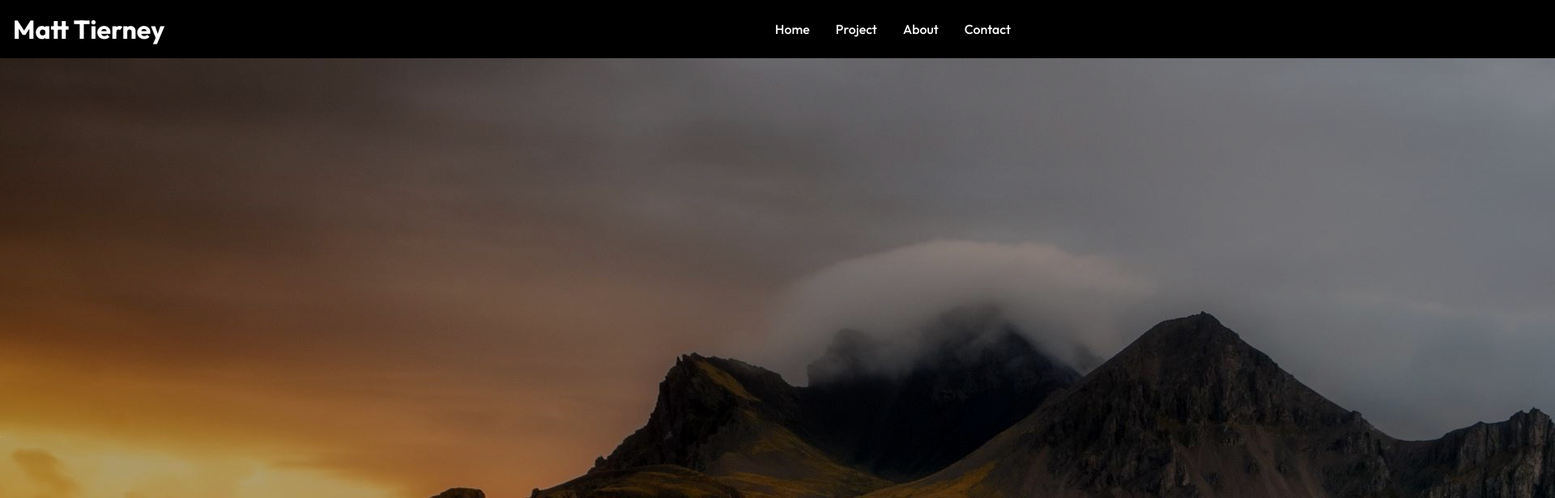
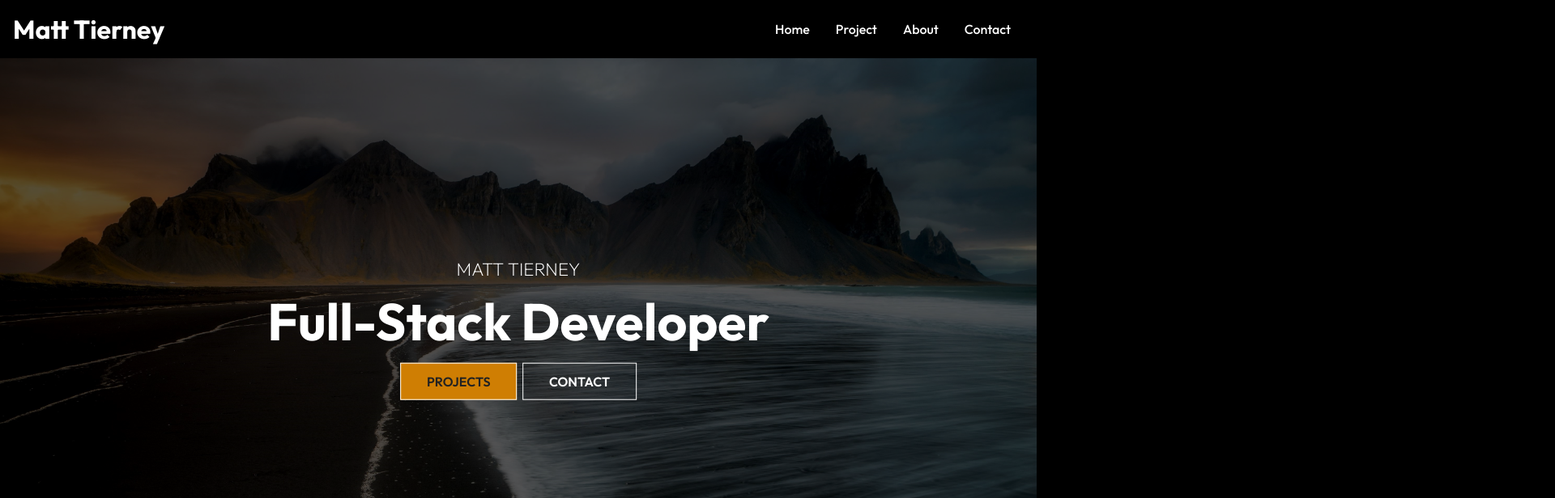
Before and after one commit to Tierney7/port-tierney, a React (Create React App) app: page / in a window 1280 px wide. Shown: the top 616 px of the page at 81% size, 1920 px wide, since content can reach past the window. Built offline with nearby package versions, Linux system fonts and the light colour scheme.

Commit message:
hero css and buttons

```diff
--- a/src/components/HeroImg.js
+++ b/src/components/HeroImg.js
@@ -3,13 +3,24 @@
 import React from 'react'
 
 import IntroImg from "../assets/header-background.jpg"
+import { Link } from "react-router-dom";
 
 const HeroImg = () => {
-  return <div className="hero">
+  return (
+     <div className="hero">
       <div className="mask">
         <img className="intro-img" src={IntroImg} alt="IntroImg" />
       </div>
-    </div>;
+      <div className="content">
+        <p>Matt Tierney</p>
+        <h1>Full-Stack Developer</h1>
+        <div>
+            <Link to="/project" className="btn">Projects</Link>
+            <Link to="/contact" className="btn btn-light">Contact</Link>
+        </div>
+      </div>
+    </div>
+  );
   };
 
 export default HeroImg;
--- a/src/components/HeroImgStyles.css
+++ b/src/components/HeroImgStyles.css
@@ -0,0 +1,61 @@
+.mask{
+    width: 100%;
+    height: 100vh;
+    position: relative;
+}
+.intro-img{
+    width: 100%;
+    height: 100%;
+    background-size: cover;
+    background-position: center;
+    object-fit: cover;
+}
+
+.mask::after{
+    content: "";
+    width: 100%;
+    height: 100%;
+    position: absolute;
+    top: 0;
+    left: 0;
+    background-color: black;
+    opacity: 0.5;
+}
+
+.hero{
+    height: 100%;
+    width: 100;
+}
+
+.hero .content{
+    position: absolute;
+    transform: translate(-50%, -50%);
+    top: 50%;
+    left: 50%;
+    text-align: center;
+}
+
+.hero .content h1{
+    font-size: 4rem;
+    padding: 0.6rem 0 1.5rem;
+}
+
+.hero .content p{
+    font-size: 1.4rem;
+    font-weight: 200;
+    text-transform: uppercase;
+}
+
+.content .btn{
+    margin: 1rem 0.2rem;
+}
+
+@media screen and (max-width: 640px) {
+    .hero .content h1 {
+        font-size: 3rem;
+           }
+
+    .hero .content p {
+        font-size: 1.4rem;
+    }
+}
```
